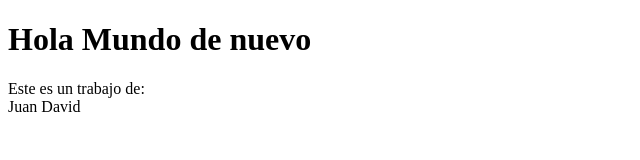
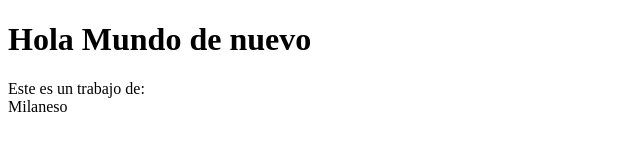
Before and after one commit to juandagit29/segundorepositorio, a plain HTML site: page index.html in a window 1280 px wide. Shown: the full height of the page, 0-640 px from the left. Drawn offline with Linux system fonts and the light colour scheme.

Commit message:
nombre de mi mascota

```diff
--- a/index.html
+++ b/index.html
@@ -9,6 +9,6 @@
 <body>
     <h1>Hola Mundo de nuevo</h1>
     <p>Este es un trabajo de: <br>
-    Juan David</p>
+    Milaneso</p>
 </body>
 </html>
```
